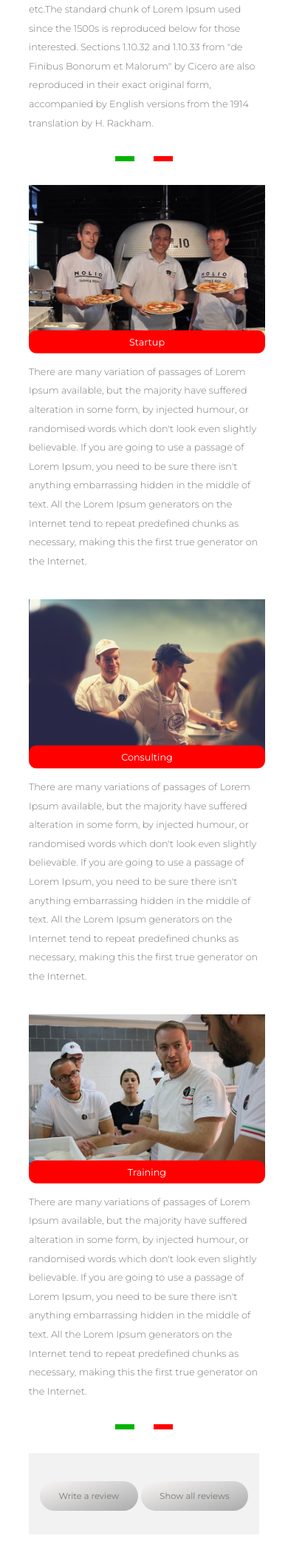
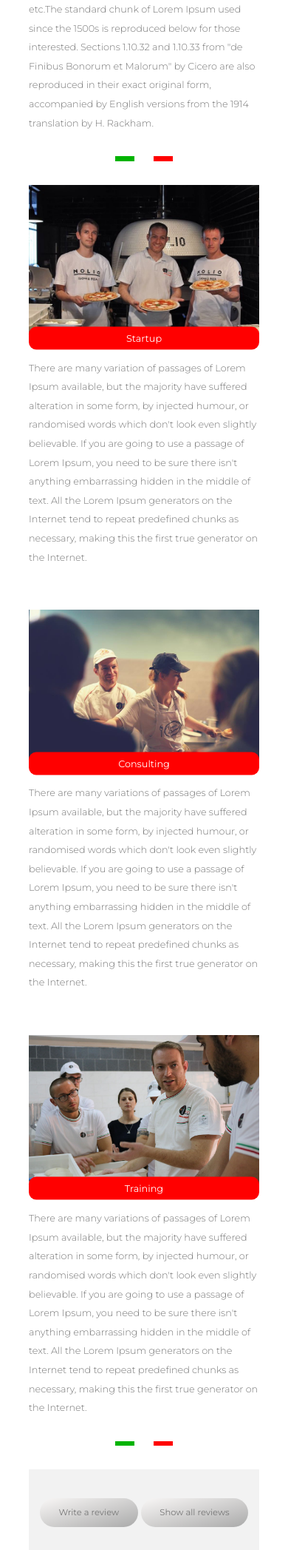
Before and after one commit to lucacimo/cssgriddemo, a PHP site: page / in a window 390 px wide. Shown: the part 1720-3815 px from the top of the page at 74% size. Run offline with PHP 8.4, Linux system fonts and the light colour scheme; some libraries are stand-ins or nearby versions.

Commit message:
added media queries for responsive design

```diff
--- a/css/style.css
+++ b/css/style.css
@@ -383,15 +383,22 @@ section {
   grid-template-columns: repeat(auto-fit, minmax(320px, 1fr));
   grid-gap: 6rem;
   font-family: "Montserrat",sans-serif; }
+  @media only screen and (max-width: 37.5em) {
+    .services {
+      display: flex;
+      flex-direction: column;
+      margin-bottom: 2rem; } }
   .services__item {
     display: flex;
     flex-direction: column;
     justify-content: flex-start; }
+    @media only screen and (max-width: 37.5em) {
+      .services__item {
+        margin-bottom: 3rem; } }
   .services__img {
     z-index: 1; }
   .services__name {
     z-index: 3;
-    width: 100%;
     font-size: 2rem;
     text-align: center;
     padding: 1.25rem;
--- a/sass/_header.scss
+++ b/sass/_header.scss
@@ -21,6 +21,10 @@
     @media only screen and (max-width: $bp-smallest) {
         height: 60vh;
     }
+
+    // @media only screen and (max-width: $bp-super-small) {
+    //     height: 50vh;
+    // }
 }
 
 .navigation {
```
Also changed, not shown: sass/_services.scss (+15 -1 lines).
